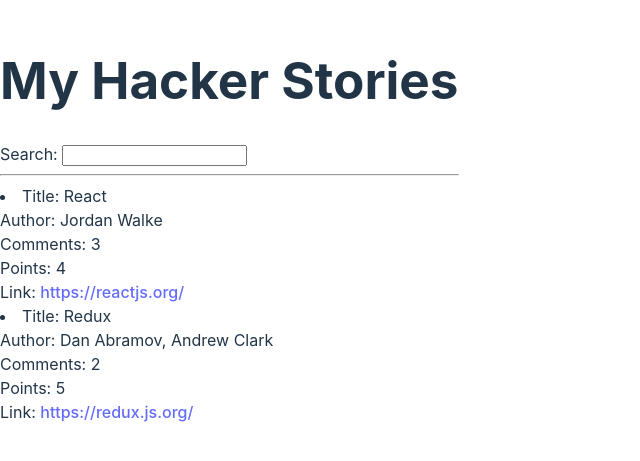
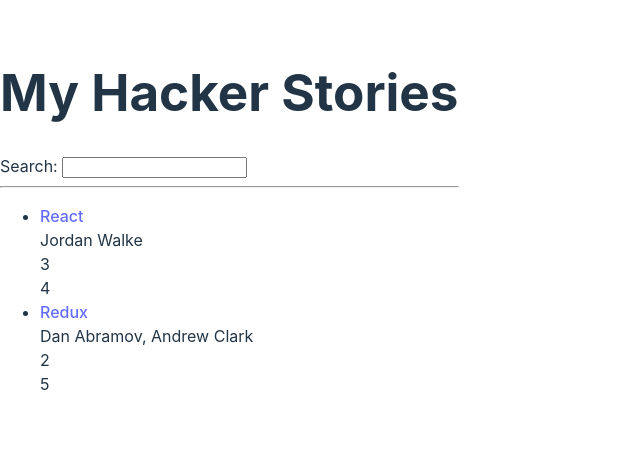
Before and after one commit to rjs68/hacker-stories, a React (Vite) app: page / in a window 1280 px wide. Shown: the part 179-640 px from the top of the page, without its empty margins (0-640 px from the left). Built offline with nearby package versions, Linux system fonts and the light colour scheme.

Commit message:
First components

```diff
--- a/src/App.tsx
+++ b/src/App.tsx
@@ -22,24 +22,44 @@
     <div>
       <h1>My Hacker Stories</h1>
 
-      <label htmlFor="search">Search: </label>
-      <input type="text" id="search" />
+      <Search />
 
       <hr />
 
-      {list.map((item) => {
-        return (
-          <li key={item.objectID}>
-            Title: {item.title}
-            <div>Author: {item.author}</div>
-            <div>Comments: {item.num_comments}</div>
-            <div>Points: {item.points}</div>
-            <div>Link: <a href={item.url}>{item.url}</a></div>
-          </li>
-        )
-      })}
+      <List />
     </div>
   )
 }
 
+const List = () => {
+  return (
+    <ul>
+      {list.map((item) => {
+        return (
+          <li key={item.objectID}>
+            <span>
+              <a href={item.url}>{item.title}</a>
+            </span>
+            <br />
+            <span>{item.author}</span>
+            <br />
+            <span>{item.num_comments}</span>
+            <br />
+            <span>{item.points}</span>
+          </li>
+        )
+      })}
+    </ul>
+  )
+}
+
+const Search = () => {
+  return (
+    <>
+      <label htmlFor="search">Search: </label>
+      <input type="text" id="search" />
+    </>
+  )
+}
+
 export default App
```
